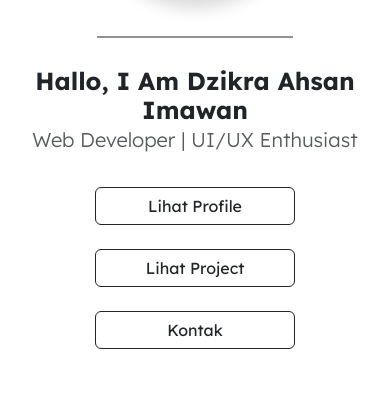
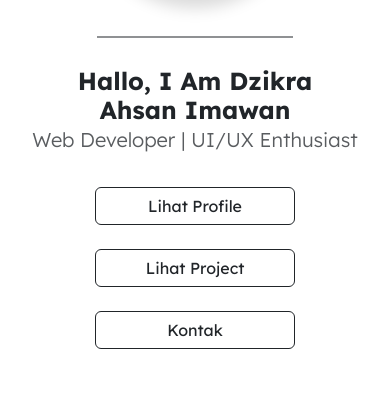
Before and after one commit to Dzikraahsan/Portfolio2, a Flask app: page / in a window 390 px wide. Shown: the part 395-815 px from the top of the page. Run offline with Flask 3, Linux system fonts and the light colour scheme.

Commit message:
update the code

```diff
--- a/templates/index.html
+++ b/templates/index.html
@@ -174,7 +174,7 @@
 
       <hr class="border border-dark border-1 opacity-50 mx-auto burdir" style="width: 60%; margin-top: 2.25rem; margin-bottom: 1.75rem;">
 
-      <h2 class="col-md-11" style="font-weight: 700; margin: 0 auto;">Hallo, I Am Dzikra Ahsan Imawan</h2>
+      <h2 class=" container col-md-15" style="font-weight: 700; margin: 0 auto;">Hallo, I Am Dzikra Ahsan Imawan</h2>
       <p class="lead text-body-secondary">Web Developer | UI/UX Enthusiast</p>
       </div>
     </div>
```
